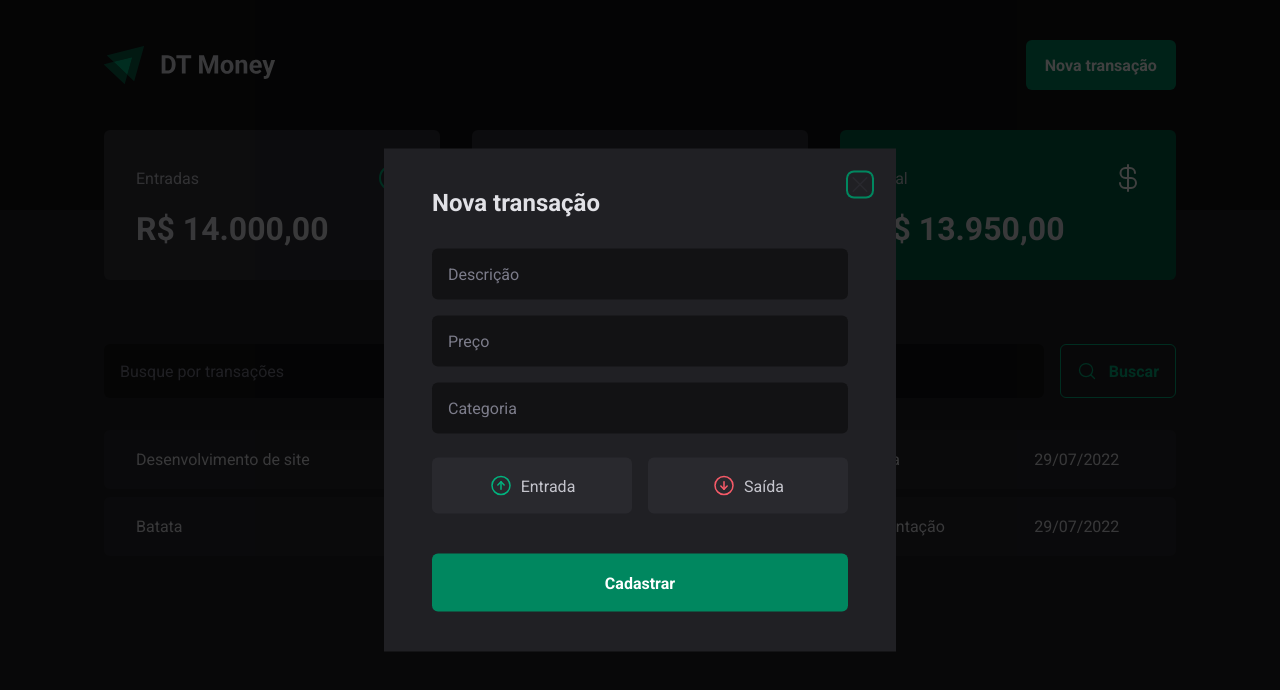
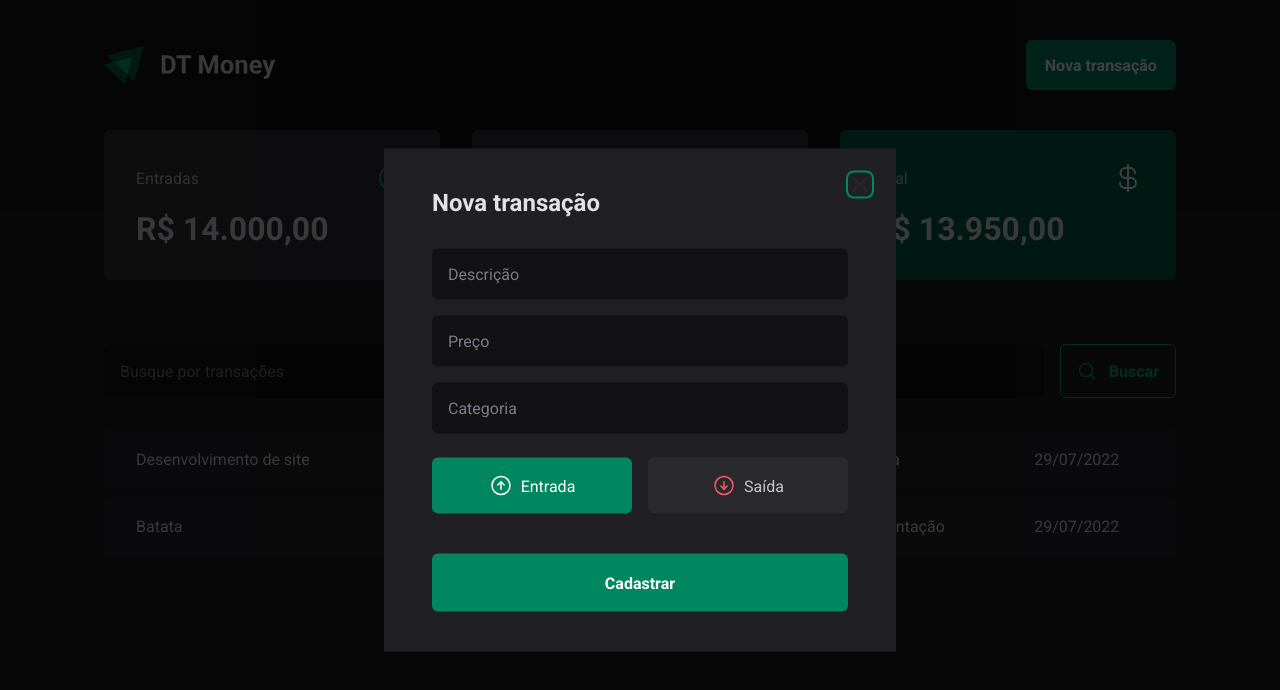
Before and after one commit to filipesalesaraujo/dt-money, a React (Vite) app: page / in a window 1280 px wide. Both pictures are taken after a click on the button "Nova transação". Shown: the top 690 px of the page. Built offline with nearby package versions, Linux system fonts and the light colour scheme; data requests are answered from the project's data file.

Commit message:
Conexão com a API - Controlled components

```diff
--- a/src/components/NewTransactionModal/index.tsx
+++ b/src/components/NewTransactionModal/index.tsx
@@ -2,7 +2,7 @@
 
 import {ArrowCircleDown, ArrowCircleUp, X} from "phosphor-react";
 
-import {useForm} from "react-hook-form";
+import {Controller, useForm} from "react-hook-form";
 import * as z from 'zod';
 import {zodResolver} from "@hookform/resolvers/zod";
 
@@ -12,20 +12,22 @@
     description: z.string(),
     price: z.number(),
     category: z.string(),
-    // type: z.enum(['income', 'outcome']),
+    type: z.enum(['income', 'outcome']),
 })
 
 type TNewTransactionFormInputs = z.infer<typeof newTransactionFormSchema>;
 
 export function NewTransactionModal() {
 
-    const {register, handleSubmit, formState: {isSubmitting}} = useForm<TNewTransactionFormInputs>({
-        resolver: zodResolver(newTransactionFormSchema)
+    const {control, register, handleSubmit, formState: {isSubmitting}} = useForm<TNewTransactionFormInputs>({
+        resolver: zodResolver(newTransactionFormSchema),
+        defaultValues: {
+            type: 'income'
+        }
     })
 
     async function handleCreateNewTransaction(data: TNewTransactionFormInputs) {
         await new Promise((resolve => setTimeout(resolve, 2000)))
-
         console.log(data)
     }
 
@@ -44,8 +46,9 @@
                     <input type="number" placeholder='Preço' required {...register('price', {valueAsNumber: true})}/>
                     <input type="text" placeholder='Categoria' required {...register('category')}/>
 
-                    <TransactionType>
-
+                    <Controller control={control} name="type" render={({field}) => {
+                        return (
+                            <TransactionType onValueChange={field.onChange} value={field.value}>
                                 <TransactionTypeButton value="income" variant='income'>
                                     <ArrowCircleUp size={24}/>
                                     <span>Entrada</span>
@@ -55,8 +58,9 @@
                                     <ArrowCircleDown size={24}/>
                                     <span>Saída</span>
                                 </TransactionTypeButton>
-
                             </TransactionType>
+                        )
+                    }}/>
 
                     <button type="submit" disabled={isSubmitting}>Cadastrar</button>
                 </form>
```
Lines whose indentation alone changed are shown as unchanged.
